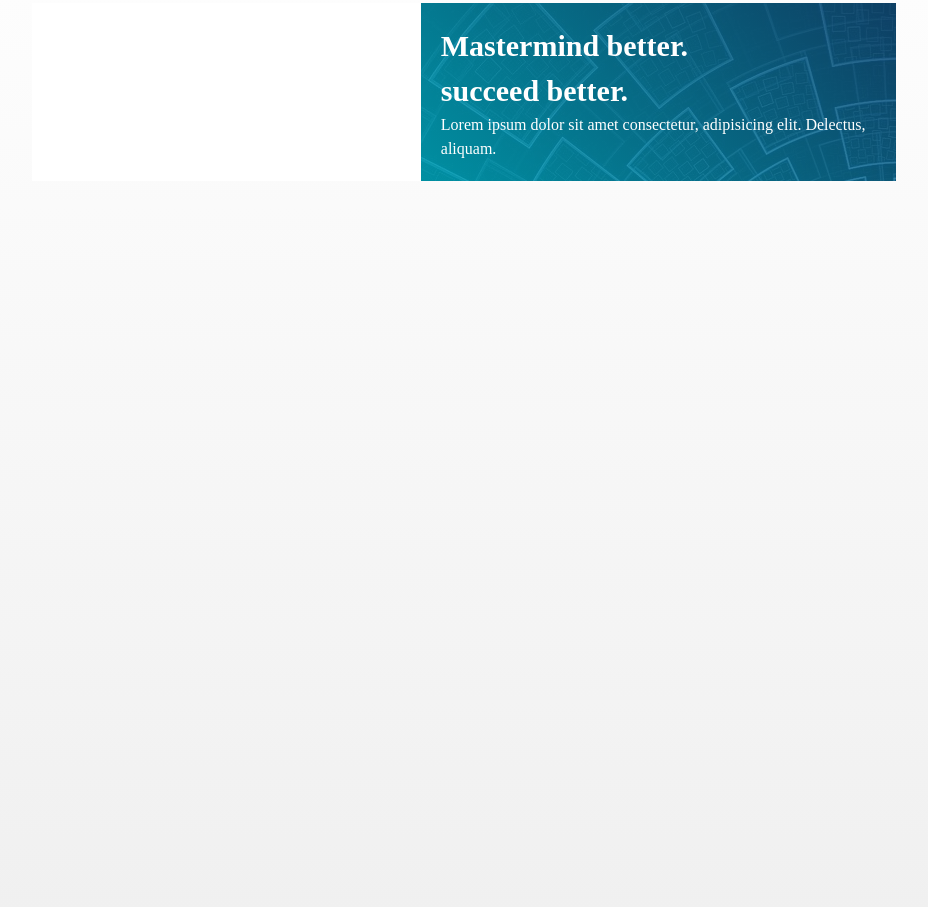
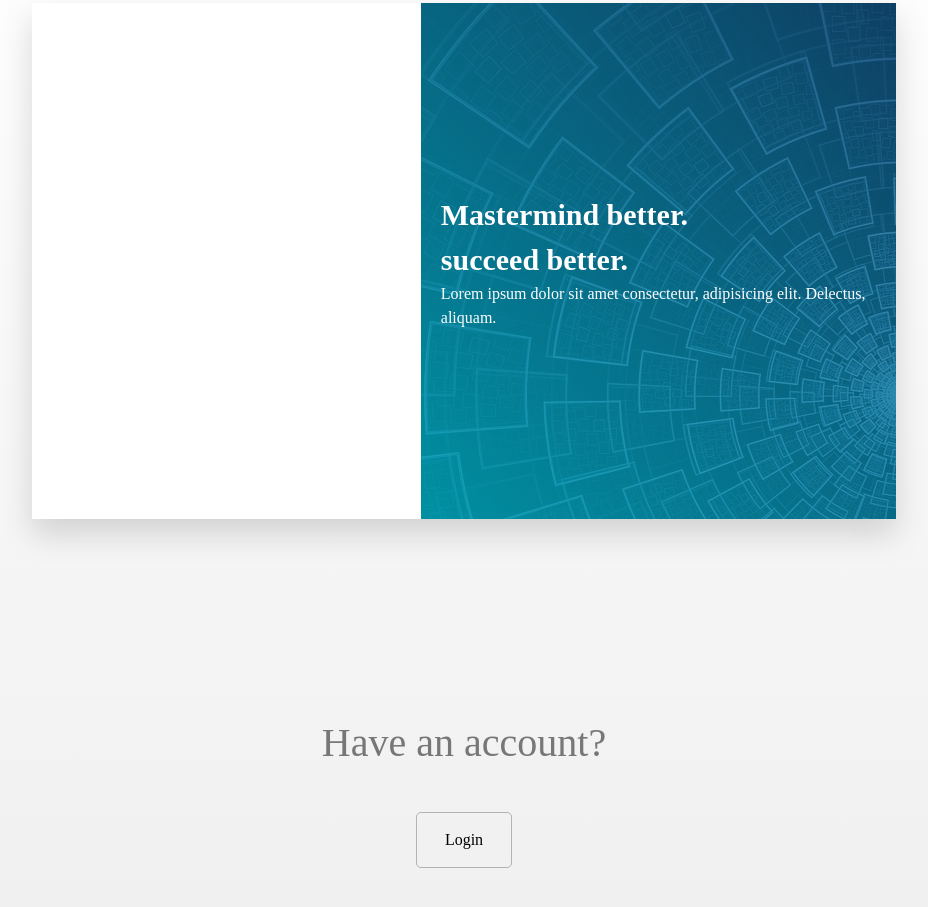
Before and after one commit to Beast-Code9999/Sign-up-Form, a website: page index.html in a window 1280 px wide. Shown: the part 307-1214 px from the top of the page, without its empty margins (176-1104 px from the left). Drawn offline with Linux system fonts and the light colour scheme.

Commit message:
add section-login add css to section-login

```diff
--- a/index.html
+++ b/index.html
@@ -44,7 +44,6 @@
                 Get started
             </li>
             <li class="header__item header__item--special">
-                <svg xmlns="http://www.w3.org/2000/svg" fill="none" viewBox="0 0 24 24" stroke="currentColor" style="overflow:visible" role="img" aria-labelledby="ae6o1pgq1dwzh9k1mnvvh6dcb1ui2d97" class="odin-dark-nav-item mr-3 h-5 w-5 text-gray-500 group-hover:text-gray-700"><title id="ae6o1pgq1dwzh9k1mnvvh6dcb1ui2d97">theme icon</title>
                     <path stroke-linecap="round" stroke-linejoin="round" stroke-width="2" d="M20.354 15.354A9 9 0 018.646 3.646 9.003 9.003 0 0012 21a9.003 9.003 0 008.354-5.646z"></path>
                 </svg>
                 <svg xmlns="http://www.w3.org/2000/svg" fill="none" viewBox="0 0 24 24" stroke="currentColor" style="overflow:visible" role="img" aria-labelledby="ardxraz8zgj5h5hci6qm4qf6w07whuqa" class="odin-dark-nav-item mr-3 h-5 w-5 text-gray-500 group-hover:text-gray-700"><title id="ardxraz8zgj5h5hci6qm4qf6w07whuqa">theme icon</title>
@@ -69,8 +68,9 @@
                 </div>
             </div>
         </section>
-        <section class="section-sign-in">
-
+        <section class="section-login">
+            <h2 class="section-login__header u-center-text heading-secondary u-margin-bottom-medium">Have an account?</h2>
+            <a href="#" class="section-login__link">Login</a>
         </section>
     </main>
     <footer class="footer">
--- a/sass/pages/_home.scss
+++ b/sass/pages/_home.scss
@@ -1,5 +1,7 @@
  .section-main {
     padding: 5rem 10rem;
+    height: 80%;
+    margin-bottom: -10rem;
 
     & > span > h2{
         color: black;
@@ -10,6 +12,7 @@
         width: 80%;
         height: 60%;
         background-color: #fff;
+        box-shadow: 0px 15px 30px rgba(0,0,0,0.15);
         margin: 0 auto;
         display: flex;
     }
@@ -36,3 +39,27 @@
         justify-content: center;
     }
  }
+
+ .section-login {
+    display: flex;
+    flex-direction: column;
+    align-items: center;
+
+    &__header {
+        font-weight: 100;
+    }
+
+    &__link {
+        margin: 0 auto;
+        text-decoration: none;
+        color: black;
+        padding: 1.5rem 2.75rem;
+        outline: 1px solid rgba($color: $color-gray-dark, $alpha: 0.5);
+        font-size: $default-font-size;
+        border-radius: 0.4rem;
+
+        &:hover {
+            background-color: #fff;
+        }
+    }
+ }
```
Also changed, not shown: style.css.
